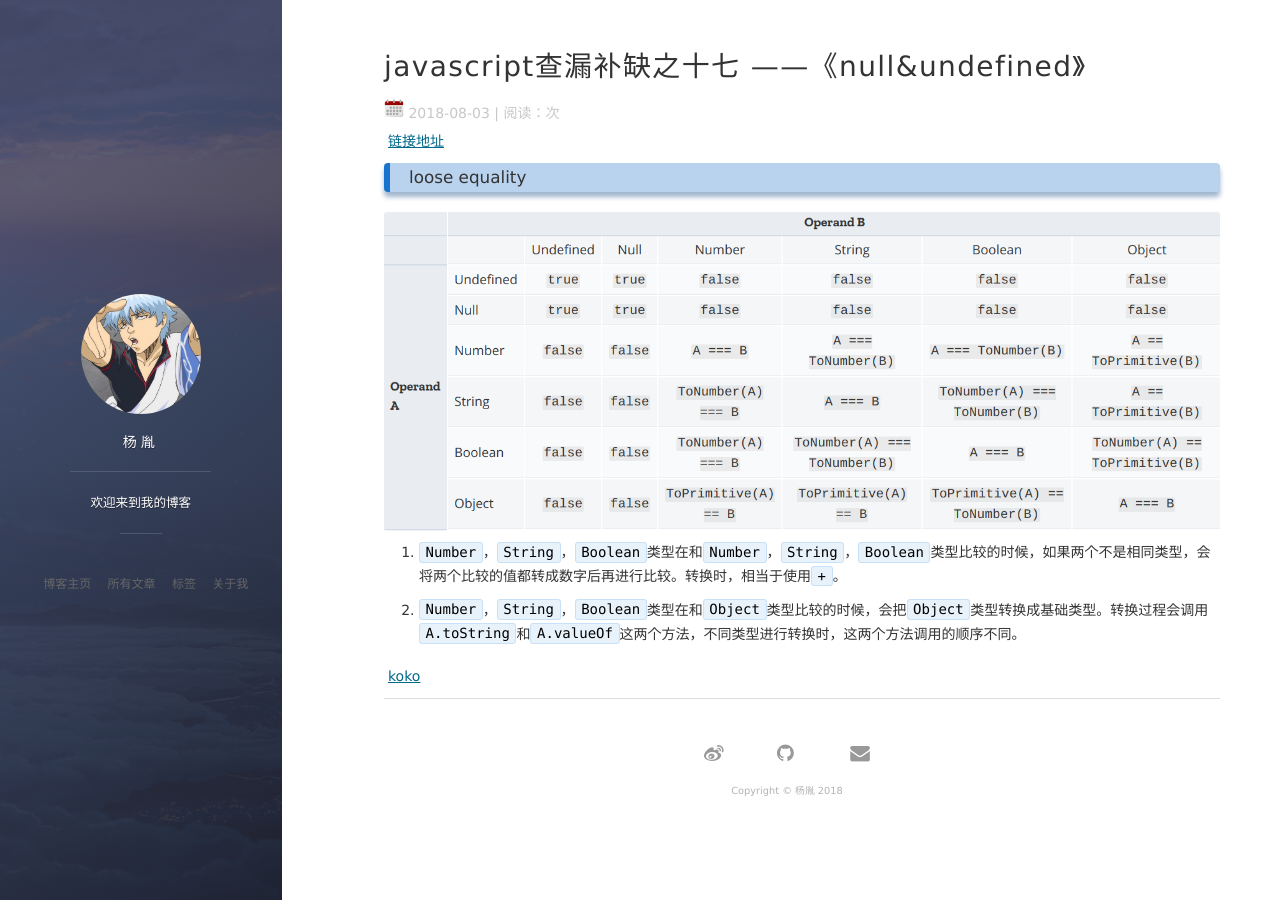
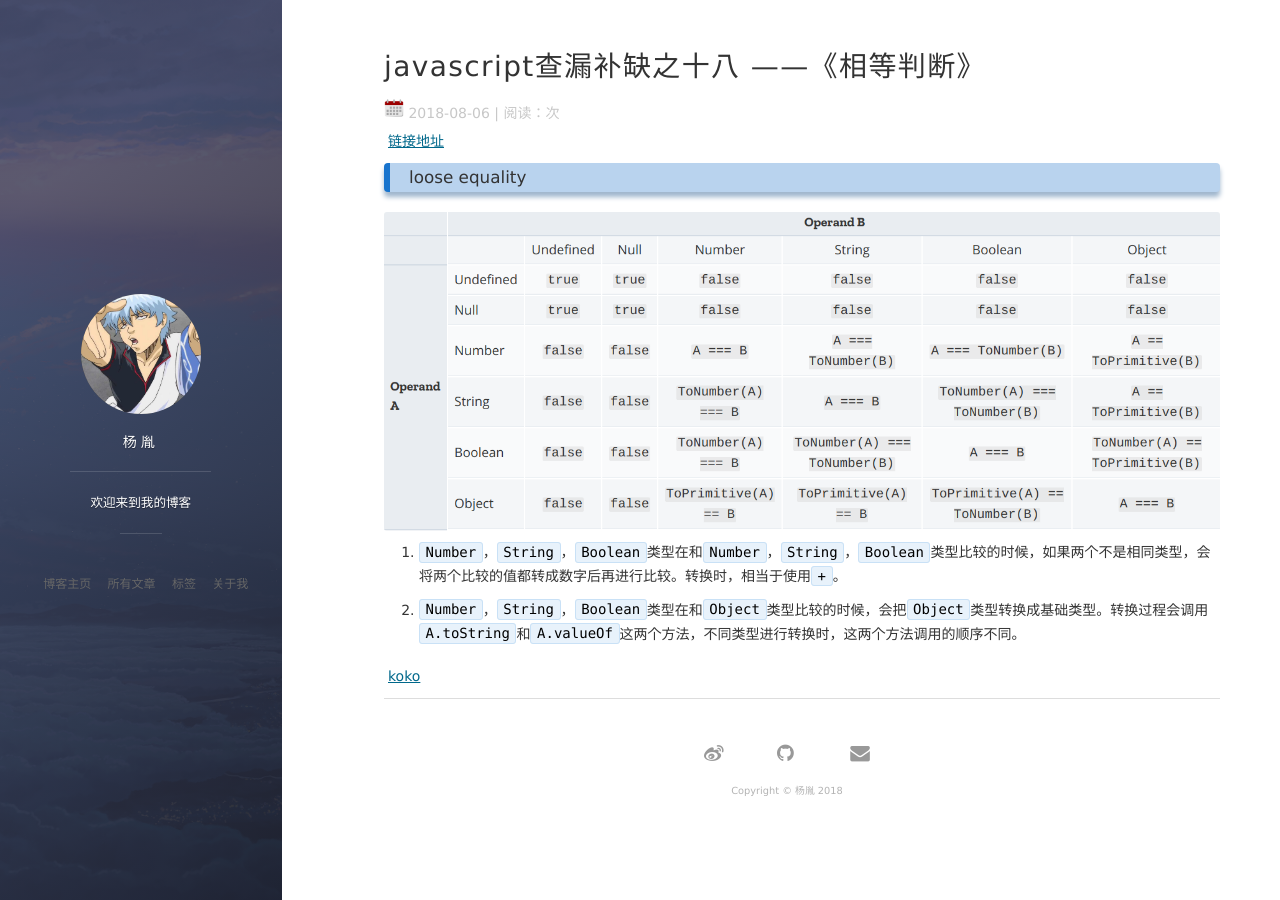
Before and after one commit to ginnko/old-blog, a Jekyll site: the page built from _posts/2018-08-06-javascript查漏补缺之十八-相等判断.md, in a window 1280 px wide. Built offline with Jekyll 4.4.1, drawn with Linux system fonts in a browser that asks for light colours; nearby versions of some CDN libraries; comment, search, counter and statistics services are not loaded.

Commit message:
modify a bug of duplicate title

```diff
--- a/_posts/2018-08-06-javascript查漏补缺之十八-相等判断.md
+++ b/_posts/2018-08-06-javascript查漏补缺之十八-相等判断.md
@@ -1,7 +1,7 @@
 ---
 layout: post
-title: javascript查漏补缺之十七 ——《null&undefined》
-date: 2018-08-03
+title: javascript查漏补缺之十八 ——《相等判断》
+date: 2018-08-06
 tag: javascript
 ---
 
```
